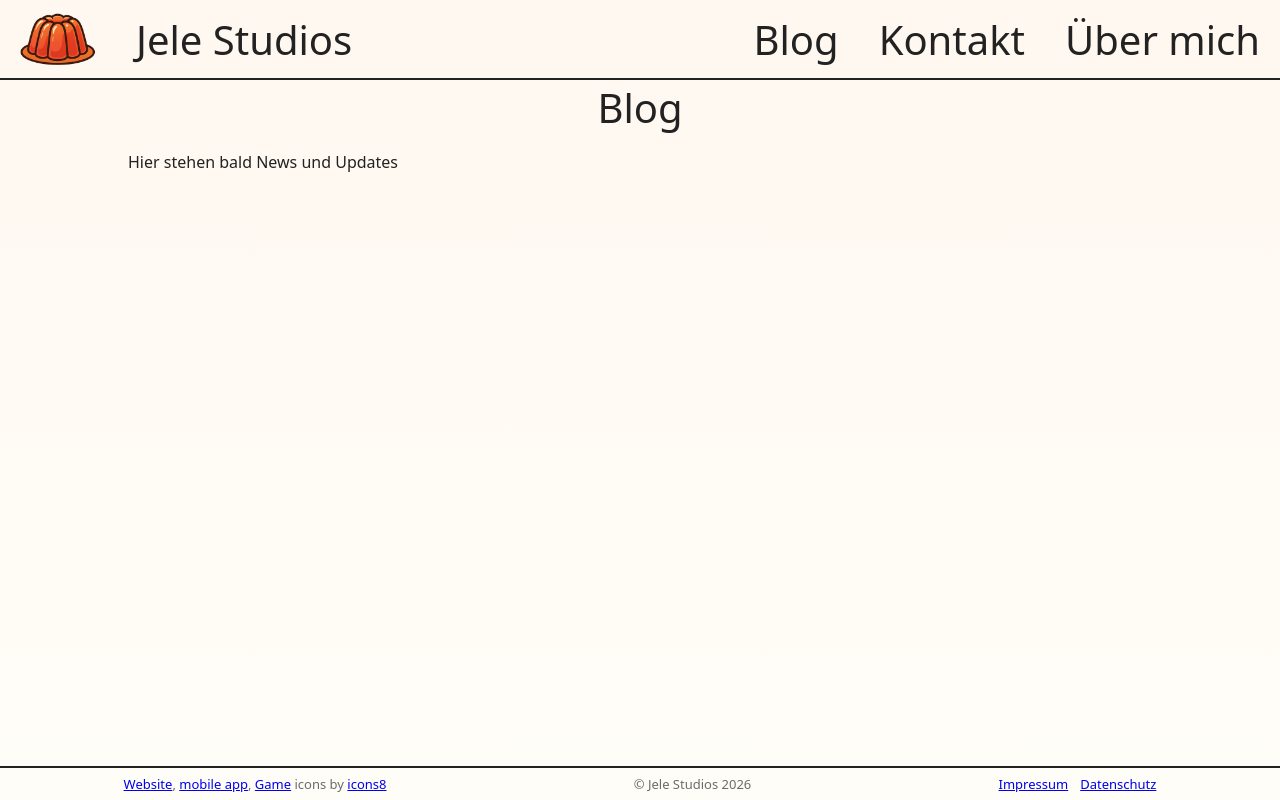
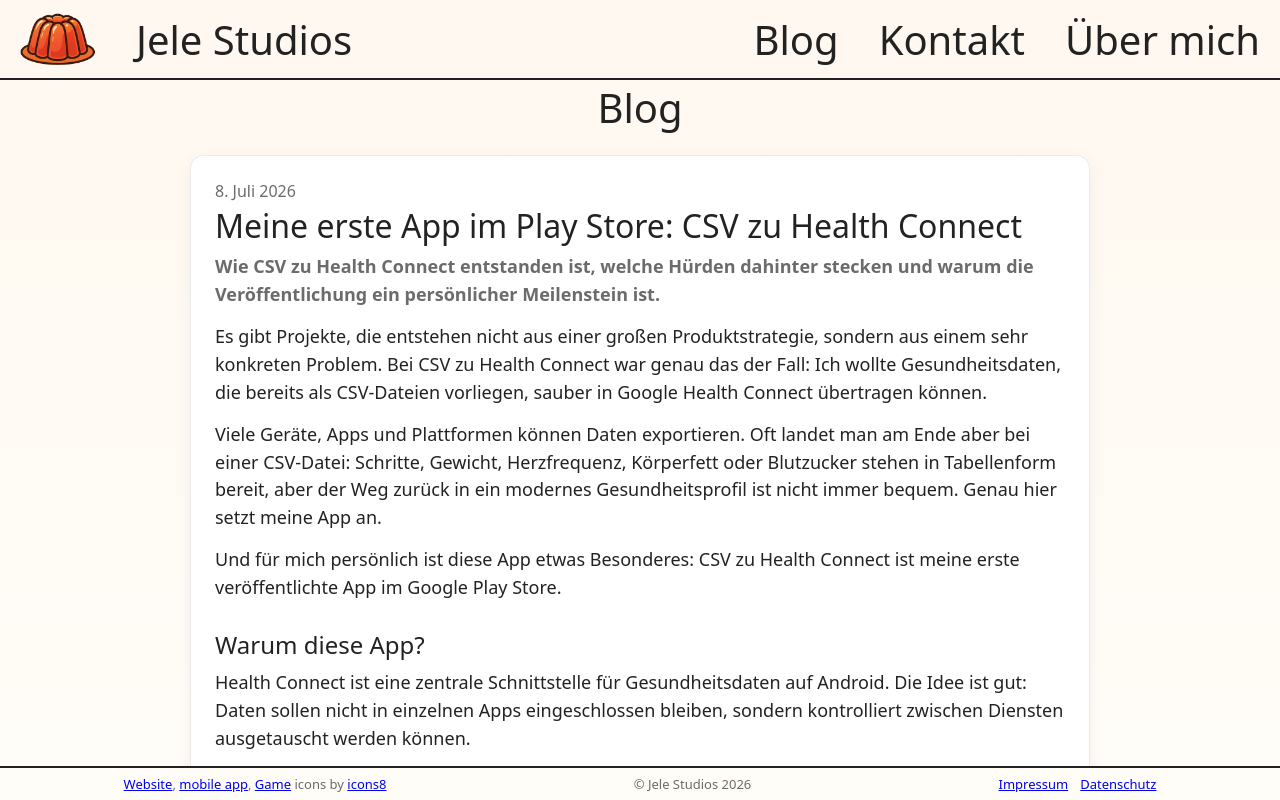
Before and after one commit to Lenamm12/jele-studios, a plain HTML site: page blog.html in a window 1280 px wide. Drawn offline with Linux system fonts and the light colour scheme; a web font is replaced by a local one.

Commit message:
Add dynamic blog post rendering

```diff
--- /dev/null
+++ b/blog-data.js
@@ -0,0 +1,218 @@
+window.BLOG_TEXTS = {
+  de: {
+    pageTitle: "Blog",
+    posts: [
+      {
+        title: "Jele Studios ist gegründet: Der Anfang eines eigenen Studios",
+        dateTime: "2026-07-01",
+        dateLabel: "1. Juli 2026",
+        summary:
+          "Warum Jele Studios entstanden ist, woran ich arbeite und welche Richtung die nächsten Projekte nehmen sollen.",
+        body: [
+          {
+            type: "paragraph",
+            text: "Anfang Juli 2026 habe ich Jele Studios gegründet. Für mich ist das kein großer Konzernstart und keine laute Bühne, sondern ein bewusster Schritt: Ich möchte meine eigenen Ideen als Apps, Webseiten und Spiele umsetzen und ihnen einen festen Platz geben.",
+          },
+          {
+            type: "paragraph",
+            text: "Der Name steht für Projekte, die aus echten Interessen entstehen. Manche davon lösen ein konkretes Problem, andere sind Experimente, Prototypen oder Spieleideen. Wichtig ist mir, dass aus diesen Ideen nicht nur Notizen und halbfertige Ordner werden, sondern nutzbare Produkte, die veröffentlicht, gepflegt und weiterentwickelt werden können.",
+          },
+          {
+            type: "heading",
+            text: "Warum ein eigenes Studio?",
+          },
+          {
+            type: "paragraph",
+            text: "Ich habe in den letzten Jahren viel im Web gearbeitet, mit React und TypeScript, aber auch mit klassischen Webseiten aus HTML, CSS und JavaScript. Gleichzeitig haben mich Apps und Spiele nie losgelassen. Flutter ist für mich dabei ein Werkzeug geworden, mit dem Ideen schnell greifbar werden, ohne dass sie nur auf einer Plattform funktionieren.",
+          },
+          {
+            type: "paragraph",
+            text: "Jele Studios bündelt diese Richtungen. Apps, Webseiten und Spiele sollen nicht getrennte Experimente bleiben, sondern Teil eines gemeinsamen Ortes werden. Auf der Website zeige ich deshalb nicht nur fertige Projekte, sondern auch Dinge, die noch in Arbeit oder Planung sind.",
+          },
+          {
+            type: "heading",
+            text: "Die ersten Projekte",
+          },
+          {
+            type: "paragraph",
+            text: "Der Start passiert nicht bei null. Einige Projekte sind bereits sichtbar oder in Vorbereitung: <strong>CSV zu Health Connect</strong> wird als erste App im Play Store veröffentlicht, <strong>Mood Matrix</strong> und <strong>CareLog</strong> sind weitere fast fertige Flutter-Apps, und mit <strong>Throwback</strong> ist eine private Social-Media-Idee in Arbeit.",
+          },
+          {
+            type: "paragraph",
+            text: "Dazu kommen Webseiten wie energie-bewusstsein.de, I need beach oder Country Search sowie erste Spielideen mit Godot. Nicht jedes Projekt hat denselben Umfang, aber jedes davon hilft mir, technische Entscheidungen, Design, Veröffentlichung und Pflege besser zu verstehen.",
+          },
+          {
+            type: "heading",
+            text: "Was als Nächstes geplant ist",
+          },
+          {
+            type: "paragraph",
+            text: "In den nächsten Monaten möchte ich Jele Studios Schritt für Schritt ausbauen. Dazu gehören mehr veröffentlichte Apps, klarere Projektseiten, regelmäßige Blogbeiträge und bessere Einblicke in den Entwicklungsprozess.",
+          },
+          {
+            type: "list",
+            items: [
+              "Bestehende Apps weiter stabilisieren und verbessern",
+              "Neue App-Ideen als kleine, nutzbare Versionen veröffentlichen",
+              "Projektseiten mit mehr Details, Bildern und Links ausbauen",
+              "Spielprototypen testen und aus einfachen Ideen spielbare Konzepte machen",
+              "Den Blog nutzen, um Entscheidungen, Fortschritte und Veröffentlichungen festzuhalten",
+            ],
+          },
+          {
+            type: "paragraph",
+            text: "Mir ist wichtig, dass diese Pläne realistisch bleiben. Jele Studios soll wachsen, aber nicht durch viele unfertige Ankündigungen. Der Fokus liegt darauf, Projekte wirklich fertigzustellen, sie erreichbar zu machen und aus jedem Release etwas für das nächste mitzunehmen.",
+          },
+          {
+            type: "heading",
+            text: "Ein Startpunkt",
+          },
+          {
+            type: "paragraph",
+            text: "Die Gründung von Jele Studios ist für mich vor allem ein Startpunkt. Sie gibt meinen Projekten einen Rahmen und macht sichtbar, wohin ich mich entwickeln möchte: mehr eigene Produkte, mehr Veröffentlichungserfahrung und mehr Raum für Ideen, die sonst vielleicht liegen bleiben würden.",
+          },
+          {
+            type: "paragraph",
+            text: "Dieser Blog soll diesen Weg begleiten. Nicht jeder Beitrag wird ein großer Meilenstein sein, aber jeder kann zeigen, was gerade entsteht, was gelernt wurde und welche nächsten Schritte anstehen.",
+          },
+        ],
+      },
+      {
+        title: "Meine erste App im Play Store: CSV zu Health Connect",
+        dateTime: "2026-07-08",
+        dateLabel: "8. Juli 2026",
+        summary:
+          "Wie CSV zu Health Connect entstanden ist, welche Hürden dahinter stecken und warum die Veröffentlichung ein persönlicher Meilenstein ist.",
+        body: [
+          {
+            type: "paragraph",
+            text: "Es gibt Projekte, die entstehen nicht aus einer großen Produktstrategie, sondern aus einem sehr konkreten Problem. Bei <strong>CSV zu Health Connect</strong> war genau das der Fall: Ich wollte Gesundheitsdaten, die bereits als CSV-Dateien vorliegen, sauber in Google Health Connect übertragen können.",
+          },
+          {
+            type: "paragraph",
+            text: "Viele Geräte, Apps und Plattformen können Daten exportieren. Oft landet man am Ende aber bei einer CSV-Datei: Schritte, Gewicht, Herzfrequenz, Körperfett oder Blutzucker stehen in Tabellenform bereit, aber der Weg zurück in ein modernes Gesundheitsprofil ist nicht immer bequem. Genau hier setzt meine App an.",
+          },
+          {
+            type: "paragraph",
+            text: "Und für mich persönlich ist diese App etwas Besonderes: <strong>CSV zu Health Connect ist meine erste veröffentlichte App im Google Play Store.</strong>",
+          },
+          {
+            type: "heading",
+            text: "Warum diese App?",
+          },
+          {
+            type: "paragraph",
+            text: "Health Connect ist eine zentrale Schnittstelle für Gesundheitsdaten auf Android. Die Idee ist gut: Daten sollen nicht in einzelnen Apps eingeschlossen bleiben, sondern kontrolliert zwischen Diensten ausgetauscht werden können.",
+          },
+          {
+            type: "paragraph",
+            text: "In der Praxis gibt es aber eine Lücke. Wer historische Daten besitzt, wer von einer alten App wechselt oder wer Messwerte aus einer Waage, einem Tracker oder einer anderen Quelle exportiert hat, bekommt diese Daten nicht automatisch in Health Connect. CSV-Dateien sind zwar flexibel, aber jede Quelle strukturiert sie ein wenig anders.",
+          },
+          {
+            type: "paragraph",
+            text: "<strong>CSV zu Health Connect</strong> soll diese Lücke kleiner machen. Die App lädt eine CSV-Datei, zeigt eine Vorschau an, lässt Spalten zuordnen und lädt die Daten anschließend in Health Connect hoch. Unterstützt werden aktuell:",
+          },
+          {
+            type: "list",
+            items: [
+              "Schritte",
+              "Herzfrequenz",
+              "Gewicht",
+              "Körperfett in Prozent",
+              "Blutzucker",
+            ],
+          },
+          {
+            type: "paragraph",
+            text: "Dabei ist mir wichtig, dass die App nicht voraussetzt, dass jede CSV-Datei perfekt aufgebaut ist. Die Startzeile kann angepasst werden, Spalten werden vorgeschlagen, Pflichtfelder werden geprüft und Einheiten wie kg, lb, mmol/L oder mg/dL können gezielt ausgewählt werden.",
+          },
+          {
+            type: "heading",
+            text: "Die Hürden lagen nicht nur im Code",
+          },
+          {
+            type: "paragraph",
+            text: "Der technische Teil war natürlich ein großer Block. Eine CSV-Datei klingt zunächst simpel, aber in echten Exporten steckt viel Unordnung: unterschiedliche Datumsformate, fehlende Uhrzeiten, verschiedene Dezimaltrennzeichen, abweichende Spaltennamen und Einheiten, die manchmal im Spaltentitel und manchmal im Wert selbst stehen.",
+          },
+          {
+            type: "paragraph",
+            text: "Eine App, die Gesundheitsdaten importiert, darf diese Details nicht ignorieren. Wenn ein Datum falsch erkannt wird oder eine Einheit nicht passt, landen am Ende falsche Gesundheitswerte im System. Deshalb brauchte die App nicht nur einen CSV-Parser, sondern auch Validierung, Vorschau, Fehlermeldungen und eine verständliche Zuordnung der Spalten.",
+          },
+          {
+            type: "paragraph",
+            text: "Die zweite große Hürde war Health Connect selbst. Die App muss prüfen, ob Health Connect verfügbar ist, Berechtigungen anfragen und die Daten in dem Format übergeben, das Android erwartet. Das ist eine andere Art von Arbeit als eine rein lokale App: Man entwickelt nicht nur gegen den eigenen Code, sondern gegen Plattformregeln, Berechtigungsdialoge und Gerätezustände.",
+          },
+          {
+            type: "paragraph",
+            text: 'Dazu kam der Weg in den Play Store. Für die Veröffentlichung braucht es mehr als eine funktionierende APK: App Bundle, Signierung, Paketname, Store-Eintrag, Datenschutzangaben, App-Inhalte, Tests und die Geduld, die Play Console Schritt für Schritt abzuarbeiten. Gerade bei der ersten App merkt man, wie viele Details zwischen "läuft auf meinem Gerät" und "ist öffentlich verfügbar" liegen.',
+          },
+          {
+            type: "heading",
+            text: "Was ich dabei gelernt habe",
+          },
+          {
+            type: "paragraph",
+            text: "Die wichtigste Erkenntnis: Eine kleine App ist nicht automatisch ein kleines Projekt.",
+          },
+          {
+            type: "paragraph",
+            text: "Der sichtbare Funktionsumfang ist bewusst schlank. CSV auswählen, Spalten prüfen, Daten hochladen. Aber darunter liegen viele Entscheidungen: Welche Fehler werden vor dem Upload abgefangen? Wie bleibt die Oberfläche verständlich? Welche Standardwerte sind sinnvoll? Wie wird verhindert, dass Nutzerinnen und Nutzer Daten unbemerkt falsch importieren?",
+          },
+          {
+            type: "paragraph",
+            text: "Ich habe auch gelernt, dass Lokalisierung früh mitgedacht werden sollte. Die App unterstützt Deutsch und Englisch. Das ist mehr Arbeit als harte Texte direkt in die Oberfläche zu schreiben, aber es macht die App sauberer und später leichter erweiterbar.",
+          },
+          {
+            type: "paragraph",
+            text: "Ein weiterer Punkt ist Vertrauen. Gesundheitsdaten sind sensibel. Eine Import-App muss transparent wirken, darf keine unnötigen Schritte verstecken und sollte klar zeigen, was gerade passiert. Deshalb gibt es eine CSV-Vorschau, sichtbare Health-Connect-Statusmeldungen, Validierung direkt an der Spaltenzuordnung und eine Logdatei für die Fehlersuche.",
+          },
+          {
+            type: "heading",
+            text: "Der Nutzen im Alltag",
+          },
+          {
+            type: "paragraph",
+            text: "Der größte Nutzen der App liegt in Datenkontinuität. Wer über Jahre Gesundheitsdaten gesammelt hat, möchte sie nicht verlieren, nur weil eine App gewechselt wird oder ein Gerät ersetzt wurde. CSV zu Health Connect hilft dabei, solche Daten wieder nutzbar zu machen.",
+          },
+          {
+            type: "paragraph",
+            text: "Ein paar typische Situationen:",
+          },
+          {
+            type: "list",
+            items: [
+              "Eine alte Tracking-App exportiert nur CSV-Dateien.",
+              "Messwerte liegen aus einer Tabelle oder einem Gerätedownload vor.",
+              "Gesundheitsdaten sollen nachträglich in Health Connect ergänzt werden.",
+              "Werte müssen vor dem Import noch kontrolliert und zugeordnet werden.",
+            ],
+          },
+          {
+            type: "paragraph",
+            text: "Die App ist kein großes Gesundheitsportal und will das auch nicht sein. Sie ist ein Werkzeug für einen klaren Zweck: vorhandene CSV-Daten kontrolliert in Health Connect bringen.",
+          },
+          {
+            type: "heading",
+            text: "Ein persönlicher Meilenstein",
+          },
+          {
+            type: "paragraph",
+            text: "Die Veröffentlichung im Play Store fühlt sich für mich wie ein wichtiger Schritt an. Nicht, weil die App riesig ist, sondern weil sie den kompletten Weg gegangen ist: Idee, Umsetzung, Tests, App-Signierung, Store-Vorbereitung und Veröffentlichung.",
+          },
+          {
+            type: "paragraph",
+            text: "Bei der ersten App lernt man viele Dinge erst dann wirklich, wenn man sie einmal bis zum Ende gemacht hat. Genau deshalb ist CSV zu Health Connect für mich mehr als ein kleines Tool. Es ist der Startpunkt für weitere Apps und ein Projekt, das ein echtes Problem löst.",
+          },
+          {
+            type: "paragraph",
+            text: "Ich freue mich, dass meine erste veröffentlichte App jetzt im Play Store verfügbar ist.",
+          },
+          {
+            type: "paragraph",
+            text: "<strong>CSV zu Health Connect</strong> ist für alle gedacht, die ihre Gesundheitsdaten nicht in alten Exportdateien liegen lassen möchten, sondern sie wieder dort nutzen wollen, wo sie hingehören: in Health Connect.",
+          },
+        ],
+      },
+    ],
+  },
+};
--- a/blog.html
+++ b/blog.html
@@ -15,6 +15,8 @@
     <link href="styles.css" rel="stylesheet" />
     <link rel="icon" href="icons/symbol512_transparent.ico" />
     <script src="index.js"></script>
+    <script src="blog-data.js"></script>
+    <script src="blog.js"></script>
   </head>
   <body>
     <header>
@@ -57,9 +59,9 @@
     </header>
 
     <main id="main">
-      <h1>Blog</h1>
+      <h1 data-blog-title>Blog</h1>
 
-      <p>Hier stehen bald News und Updates</p>
+      <div class="blog-post-list" data-blog-posts></div>
     </main>
 
     <footer>
--- /dev/null
+++ b/blog.js
@@ -0,0 +1,66 @@
+function createBlogBlock(block) {
+  if (block.type === "heading") {
+    const heading = document.createElement("h3");
+    heading.innerHTML = block.text;
+    return heading;
+  }
+
+  if (block.type === "list") {
+    const list = document.createElement("ul");
+
+    block.items.forEach((item) => {
+      const listItem = document.createElement("li");
+      listItem.innerHTML = item;
+      list.appendChild(listItem);
+    });
+
+    return list;
+  }
+
+  const paragraph = document.createElement("p");
+  paragraph.innerHTML = block.text;
+  return paragraph;
+}
+
+function createBlogPost(post) {
+  const article = document.createElement("article");
+  article.className = "blog-post";
+
+  const meta = document.createElement("time");
+  meta.className = "blog-post-date";
+  meta.dateTime = post.dateTime;
+  meta.textContent = post.dateLabel;
+
+  const title = document.createElement("h2");
+  title.textContent = post.title;
+
+  const summary = document.createElement("p");
+  summary.className = "blog-post-summary";
+  summary.textContent = post.summary;
+
+  const content = document.createElement("div");
+  content.className = "blog-post-content";
+  post.body.forEach((block) => content.appendChild(createBlogBlock(block)));
+
+  article.append(meta, title, summary, content);
+  return article;
+}
+
+function renderBlog() {
+  const language = document.documentElement.lang || "de";
+  const texts = window.BLOG_TEXTS[language] || window.BLOG_TEXTS.de;
+  const titleTarget = document.querySelector("[data-blog-title]");
+  const postsTarget = document.querySelector("[data-blog-posts]");
+
+  if (!postsTarget) {
+    return;
+  }
+
+  if (titleTarget) {
+    titleTarget.textContent = texts.pageTitle;
+  }
+
+  postsTarget.replaceChildren(...texts.posts.map(createBlogPost).reverse());
+}
+
+document.addEventListener("DOMContentLoaded", renderBlog);
--- a/styles.css
+++ b/styles.css
@@ -130,6 +130,62 @@ main {
 #main > h2 {
   text-align: left;
   padding-top: 20px;
+}
+
+.blog-post-list {
+  display: flex;
+  flex-direction: column;
+  gap: 32px;
+  max-width: 900px;
+  margin: 0 auto;
+  padding: 20px 0 40px;
+}
+
+.blog-post {
+  background: var(--card);
+  border: 1px solid rgba(0, 0, 0, 0.08);
+  border-radius: var(--radius);
+  box-shadow: 0 6px 18px rgba(18, 18, 18, 0.06);
+  padding: 24px;
+}
+
+.blog-post-date {
+  color: var(--muted);
+  display: block;
+  font-size: 16px;
+  margin-bottom: 6px;
+}
+
+.blog-post h2 {
+  font-size: 32px;
+  line-height: 1.1;
+  margin-bottom: 10px;
+  text-align: left;
+}
+
+.blog-post h3 {
+  font-size: 24px;
+  margin: 26px 0 8px;
+}
+
+.blog-post p,
+.blog-post li {
+  font-size: 18px;
+  line-height: 1.55;
+}
+
+.blog-post p {
+  margin: 0 0 14px;
+}
+
+.blog-post ul {
+  margin: 0 0 16px;
+  padding-left: 24px;
+}
+
+.blog-post-summary {
+  color: var(--muted);
+  font-weight: 600;
 }
 
 .section {
```
